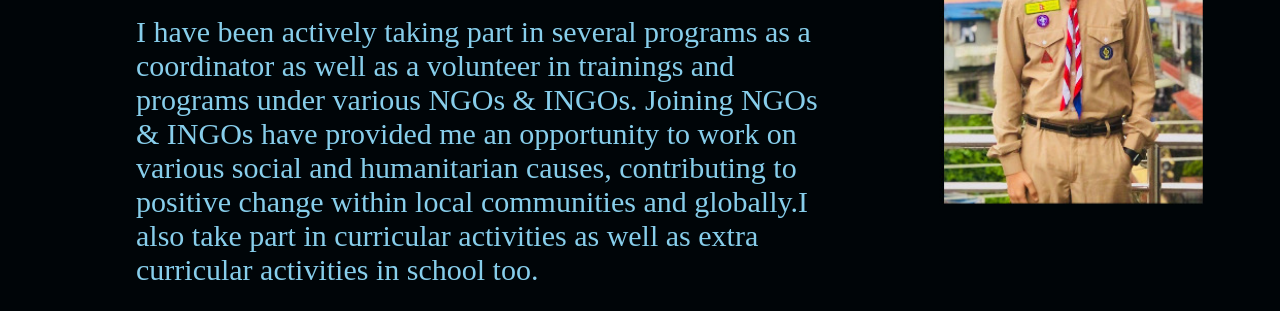
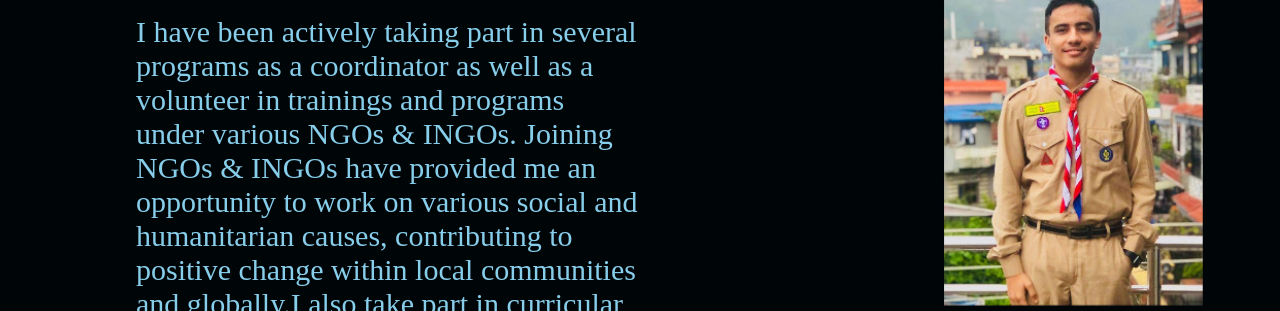
Before and after one commit to Sudeeep7/Portfolio, a plain HTML site: page Exposure.html in a window 1280 px wide. Shown: the part 92-403 px from the top of the page. Drawn offline with Linux system fonts and the light colour scheme.

Commit message:
Update Exposure.html

```diff
--- a/Exposure.html
+++ b/Exposure.html
@@ -12,7 +12,7 @@
     p{
         font-size: 30px;
         color: skyblue;
-        width: 68% ;
+        width: 50% ;
     }
    body{
   background: url('scout.JPG')no-repeat;
```
